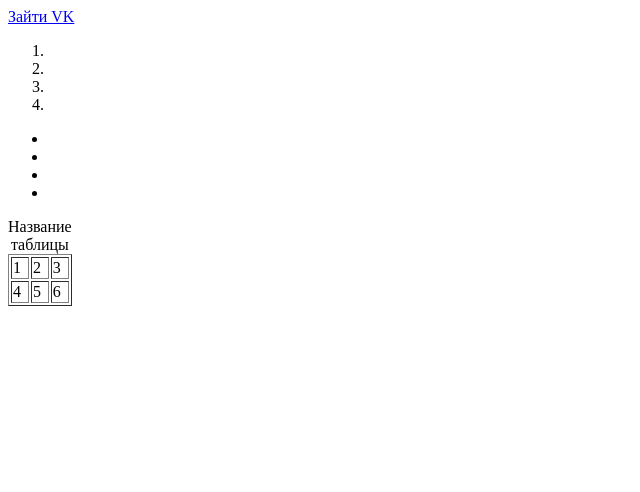
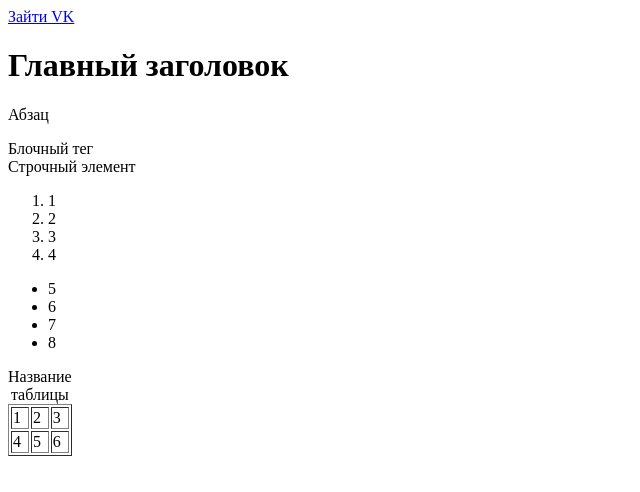
Before and after one commit to Xichkok/html-css-lesson, a plain HTML site: page index.html in a window 1280 px wide. Shown: the whole page, without its empty margins (0-640 px from the left). Drawn offline with Linux system fonts and the light colour scheme.

Commit message:
блочные и строчные элементы

```diff
--- a/index.html
+++ b/index.html
@@ -11,18 +11,22 @@
     <body>
         <!-- Комментарии -->
         <a href="http://vk.com">Зайти VK</a>
+        <h1>Главный заголовок</h1>
+        <p>Абзац</p>
+        <div>Блочный тег</div>
+        <span>Строчный элемент</span>
         <ol>
-            <li></li>
-            <li></li>
-            <li></li>
-            <li></li>
+            <li>1</li>
+            <li>2</li>
+            <li>3</li>
+            <li>4</li>
         </ol>
 
         <ul>
-            <li></li>
-            <li></li>
-            <li></li>
-            <li></li>
+            <li>5</li>
+            <li>6</li>
+            <li>7</li>
+            <li>8</li>
         </ul>
 
         <table border="1">
```
